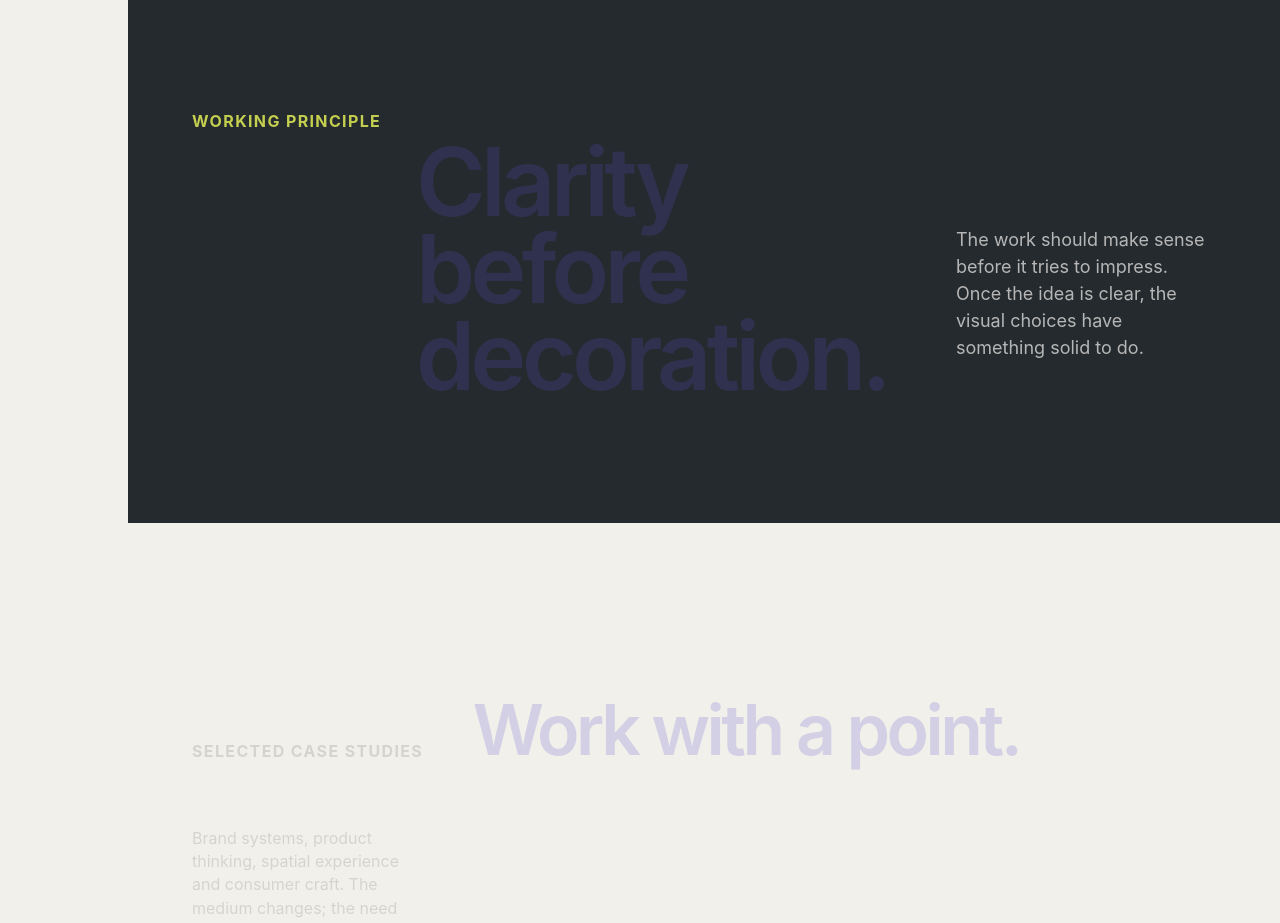
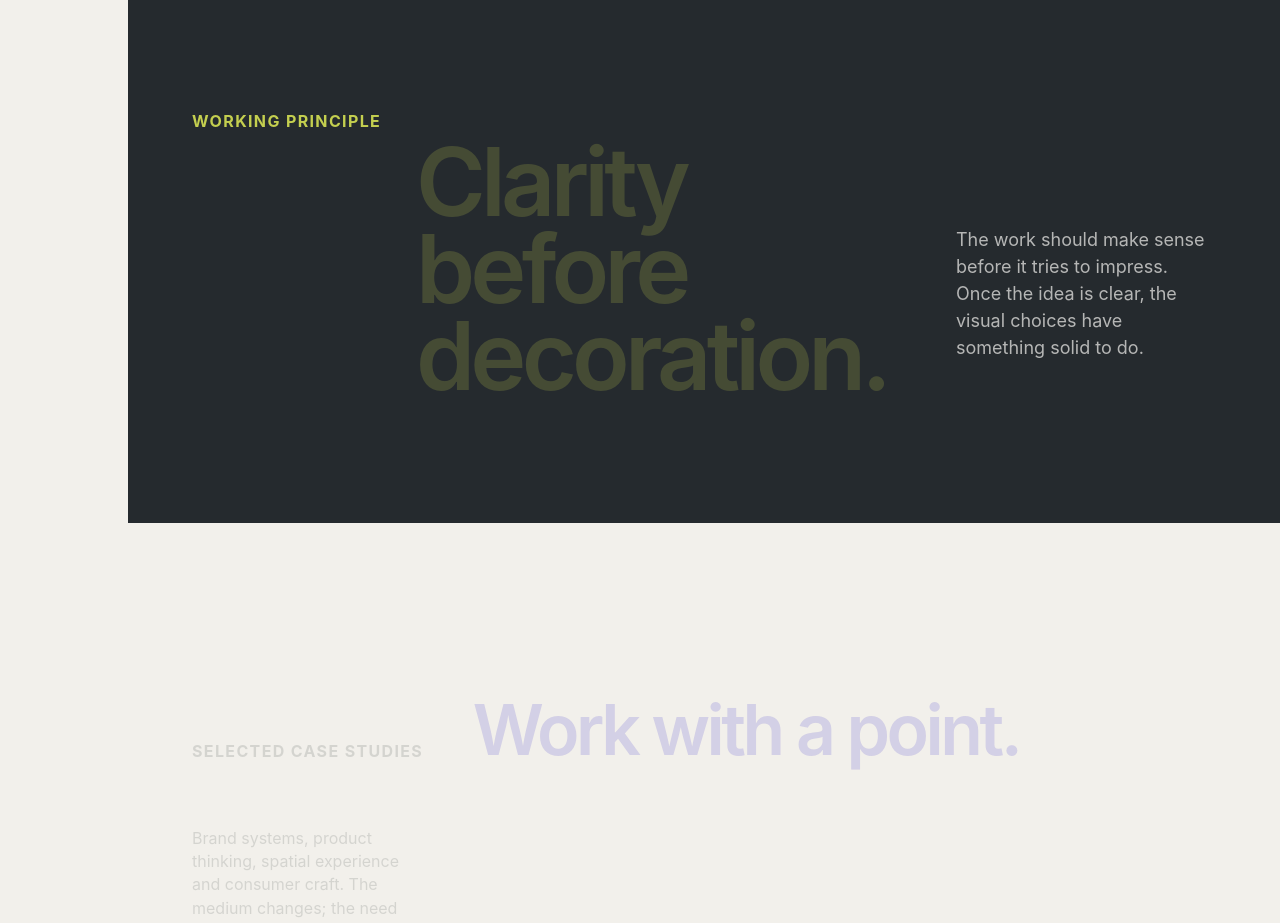
Before and after one commit to doesdesignwork/portfolio, a Next.js app: page / in a window 1280 px wide. Shown: the part 1800-2723 px from the top of the page. Built offline with nearby package versions, Linux system fonts and the light colour scheme; no server answers.

Commit message:
Scope manifesto signal token to lime on gunmetal

```diff
--- a/app/final-palette-guard.css
+++ b/app/final-palette-guard.css
@@ -3,9 +3,15 @@
  * The portfolio's visual rule is deliberately simple:
  * violet is the signal on paper; lime is the signal on gunmetal.
  *
- * Page-level CSS modules can be emitted after global styles by Next.js, so these
- * selectors use enough specificity to preserve that rule across route chunks.
+ * Page-level CSS modules can be emitted after global styles by Next.js. In the
+ * manifesto we also scope the signal token itself so older route rules that
+ * reference --brand-signal still resolve to the correct dark-surface accent.
  */
+
+/* Dark sections inherit a local signal token where older rules still use it. */
+.site-page.site-page--home main .brand-home-manifesto {
+  --brand-signal: var(--brand-signal-on-dark) !important;
+}
 
 /* Paper: violet signal. */
 .site-page.site-page--home main #top h1 em,
```
